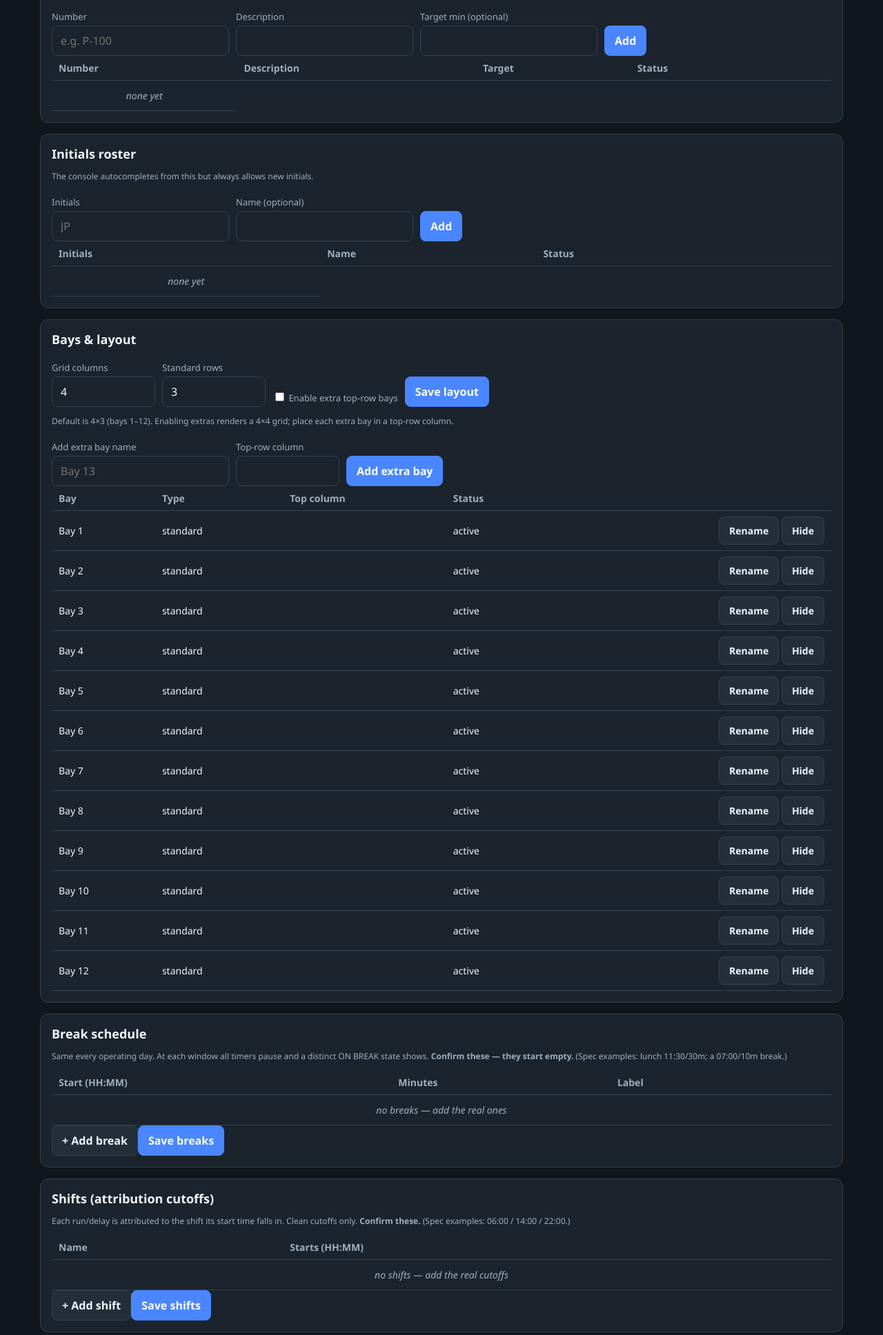
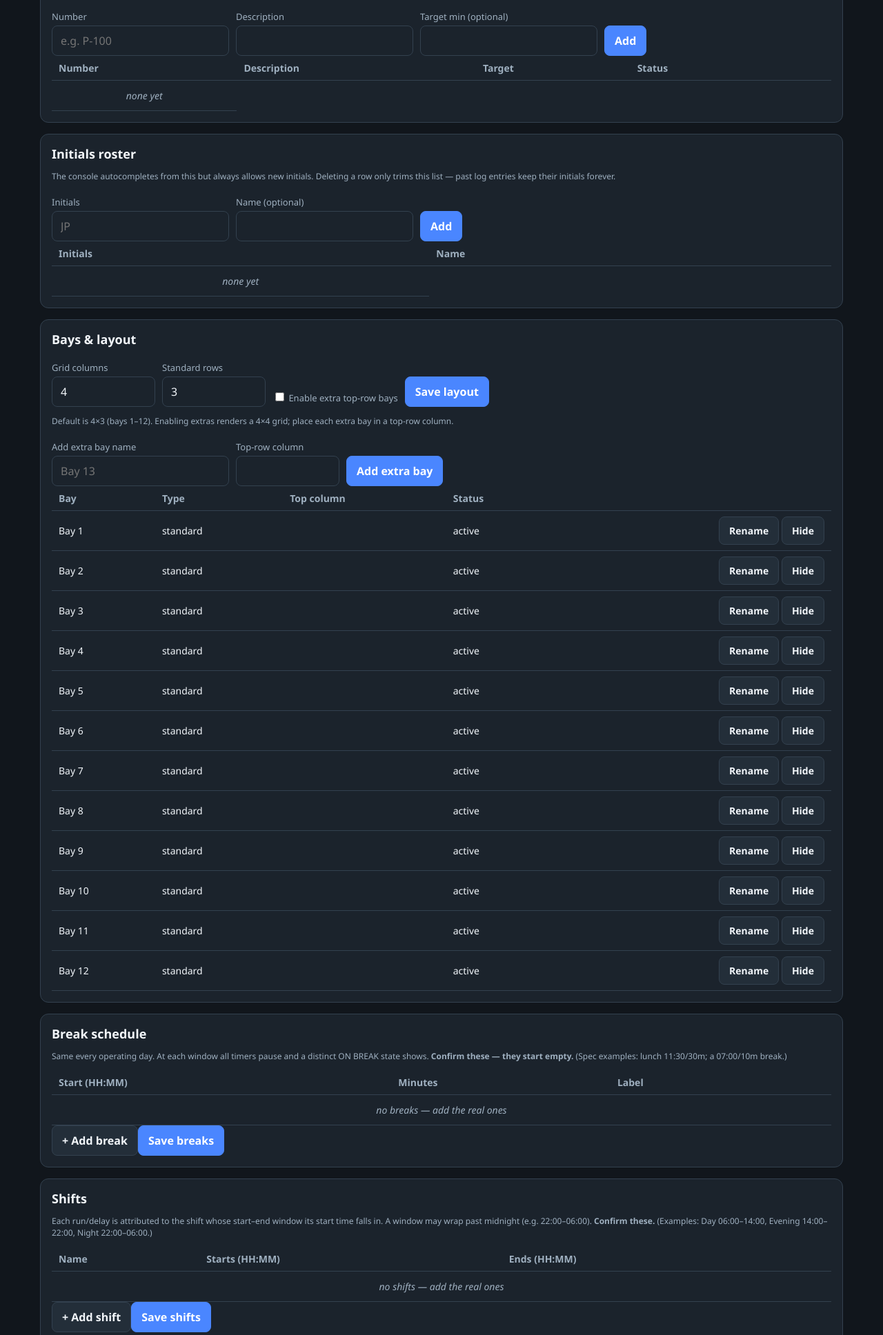
Before and after one commit to Xavier8264/bay-tracker, a Flask app: page /admin in a window 1280 px wide. Shown: the part 696-2632 px from the top of the page at 69% size. Run offline with Flask 3, Linux system fonts and the light colour scheme; data comes from the database, SQL or seed files in the repository; data that the repository does not hold is empty.

Commit message:
Remove scrap, shift start+end fields, initials hard-delete, journey test
- Scrap is no longer a loggable action: console button, API dispatch and
  actions.scrap() are gone (server now answers 400 "Unknown action").
  The SCRAP event type remains in events/state so any historical rows in
  an existing log keep replaying correctly. Demo generator no longer
  creates scraps.
- Shifts now have BOTH a start and an end field in /admin (more intuitive
  to edit later). Attribution uses [start, end) window containment, with
  midnight wrap (22:00-06:00). Shifts saved before "end" existed fall
  back to the original cutoff rule, so old data keeps working.
- Initials roster rows are now hard-DELETED instead of soft-retired (with
  a confirm prompt), so the list stays short over the years. Safe because
  events snapshot the initials text -- history never references roster
  ids. Everything else stays soft-retire (referenced by id).
- Added a regression test proving the multi-bay journey the floor
  actually runs: two halves started in parallel in two bays, mated, then
  moved through two more bays (4 total) -- visited bays, mate flag,
  union-not-sum active time, zero queue. (The engine already supported
  this; the test pins it.)

Co-Authored-By: Claude Fable 5 <noreply@anthropic.com>

```diff
--- a/app.py
+++ b/app.py
@@ -288,8 +288,6 @@ def _dispatch_action(conn, name, p):
         return actions.clear_delay(conn, int(p["bay_id"]), p.get("initials"))
     if name == "unit_complete":
         return actions.unit_complete(conn, p.get("work_order"), p.get("initials"))
-    if name == "scrap":
-        return actions.scrap(conn, p.get("work_order"), p.get("initials"))
     raise ActionError("Unknown action.")
 
 
@@ -544,9 +542,12 @@ def _register_admin_routes(app):
             conn.execute("UPDATE initials_roster SET initials = ?, name = ? WHERE id = ?;",
                          ((p.get("initials") or "").strip(),
                           (p.get("name") or "").strip() or None, p["id"]))
-        elif op in ("retire", "activate"):
-            conn.execute("UPDATE initials_roster SET active = ? WHERE id = ?;",
-                         (0 if op == "retire" else 1, p["id"]))
+        elif op == "delete":
+            # Hard delete, by design: the roster is just an autocomplete list,
+            # and events snapshot the initials TEXT, so removing a roster row
+            # can never orphan or rewrite history. (Everything else in admin is
+            # soft-retired because reasons/divisions are referenced by id.)
+            conn.execute("DELETE FROM initials_roster WHERE id = ?;", (p["id"],))
         conn.commit()
         return jsonify({"ok": True})
 
--- a/baytracker/actions.py
+++ b/baytracker/actions.py
@@ -215,9 +215,9 @@ def unit_complete(conn, work_order, initials):
     return _terminal(conn, "UNIT_COMPLETE", work_order, initials)
 
 
-def scrap(conn, work_order, initials):
-    """Terminal: the unit is scrapped."""
-    return _terminal(conn, "SCRAP", work_order, initials)
+# NOTE: scrapping was removed as a loggable action (2026-06). The SCRAP event
+# type still exists in events.py/state.py so any historical scrap rows in an
+# existing log keep replaying correctly -- but nothing can create new ones.
 
 
 # ---------------------------------------------------------------------------
--- a/baytracker/bootstrap.py
+++ b/baytracker/bootstrap.py
@@ -47,7 +47,7 @@ EMPTY_OPERATIONAL_DEFAULTS = {
     "pin_admin_hash": None,        # /admin PIN
     "break_schedule": [],          # list of {start:"HH:MM", minutes:int, label:str} -- user enters
     "operating_calendar": None,    # None => treat ALL time as counting until hours are entered
-    "shifts": [],                  # list of {name:str, start:"HH:MM"} cutoffs -- user enters
+    "shifts": [],                  # list of {name, start:"HH:MM", end:"HH:MM"} -- user enters
     "backup_network_path": None,   # where the scheduled DB backup copy goes
 }
 
--- a/static/js/admin.js
+++ b/static/js/admin.js
@@ -4,8 +4,10 @@
    Loads everything from /api/admin/data, renders editable tables, and POSTs
    changes back. Nothing is pre-filled with invented values: the shift/break/
    operating times in particular start empty and the user enters the real ones.
-   Config rows are soft-retired (active=0), never hard-deleted, so historical
-   events that reference them stay valid.
+   Config rows referenced by id (reasons, divisions, products, bays) are
+   soft-retired (active=0), never hard-deleted, so historical events stay
+   valid. Initials are the one exception: hard-deleted to keep the roster
+   short (events snapshot the initials text, so history is unaffected).
    ========================================================================== */
 (function () {
   const WEEK = [["mon","Mon"],["tue","Tue"],["wed","Wed"],["thu","Thu"],["fri","Fri"],["sat","Sat"],["sun","Sun"]];
@@ -75,13 +77,15 @@
   }
 
   // ---- Initials ----
+  // Initials are hard-DELETED (not soft-retired) on purpose: the roster is
+  // only an autocomplete list and events keep the initials text itself, so
+  // the list stays short instead of accumulating retired names for years.
   function renderInitials() {
     $("initials").innerHTML = data.initials.map(i =>
       `<tr><td>${esc(i.initials)}</td><td>${esc(i.name || "")}</td>
-        <td>${i.active ? "active" : '<span class="badge">retired</span>'}</td>
         <td style="text-align:right">
           <button class="btn" data-edit-initials='${JSON.stringify(i).replace(/'/g,"&#39;")}'>Edit</button>
-          <button class="btn" data-toggle-initials="${i.id}" data-op="${i.active ? "retire" : "activate"}">${i.active ? "Retire" : "Activate"}</button>
+          <button class="btn" data-delete-initials="${i.id}" data-ini="${esc(i.initials)}">Delete</button>
         </td></tr>`).join("") || `<tr><td class="no-data">none yet</td></tr>`;
   }
 
@@ -114,10 +118,11 @@
   // ---- Shifts ----
   function renderShifts() {
     $("shifts").innerHTML = shifts.map((s, i) =>
-      `<tr><td><input value="${esc(s.name || "")}" data-sh="${i}" data-f="name" placeholder="Shift 1"></td>
+      `<tr><td><input value="${esc(s.name || "")}" data-sh="${i}" data-f="name" placeholder="Day"></td>
         <td><input value="${esc(s.start || "")}" data-sh="${i}" data-f="start" placeholder="06:00" style="width:90px"></td>
+        <td><input value="${esc(s.end || "")}" data-sh="${i}" data-f="end" placeholder="14:00" style="width:90px"></td>
         <td><button class="btn" data-del-shift="${i}">✕</button></td></tr>`).join("")
-      || `<tr><td colspan="3" class="no-data">no shifts — add the real cutoffs</td></tr>`;
+      || `<tr><td colspan="4" class="no-data">no shifts — add the real ones</td></tr>`;
   }
 
   // ---- Operating calendar ----
@@ -215,7 +220,7 @@
     });
   }
   $("add-break").onclick = () => { syncBreaks(); breaks.push({ start: "", minutes: 10, label: "" }); renderBreaks(); };
-  $("add-shift").onclick = () => { syncShifts(); shifts.push({ name: "", start: "" }); renderShifts(); };
+  $("add-shift").onclick = () => { syncShifts(); shifts.push({ name: "", start: "", end: "" }); renderShifts(); };
   document.addEventListener("click", e => {
     const db_ = e.target.closest("[data-del-break]"); if (db_) { syncBreaks(); breaks.splice(+db_.dataset.delBreak, 1); renderBreaks(); }
     const ds = e.target.closest("[data-del-shift]"); if (ds) { syncShifts(); shifts.splice(+ds.dataset.delShift, 1); renderShifts(); }
@@ -228,7 +233,10 @@
   };
   $("save-shifts").onclick = () => {
     syncShifts();
-    for (const s of shifts) { if (!s.name || !validHHMM(s.start)) return alert(`Each shift needs a name and HH:MM start.`); }
+    for (const s of shifts) {
+      if (!s.name || !validHHMM(s.start) || !validHHMM(s.end))
+        return alert(`Each shift needs a name plus HH:MM start and end (a window may wrap midnight, e.g. 22:00-06:00).`);
+    }
     send("/api/admin/schedule", { shifts });
   };
 
@@ -293,7 +301,10 @@
     else if ((b = e.target.closest("[data-edit-product]"))) editProduct(JSON.parse(b.dataset.editProduct.replace(/&#39;/g, "'")));
     else if ((b = e.target.closest("[data-toggle-product]"))) send("/api/admin/product", { op: b.dataset.op, id: +b.dataset.toggleProduct });
     else if ((b = e.target.closest("[data-edit-initials]"))) editInitials(JSON.parse(b.dataset.editInitials.replace(/&#39;/g, "'")));
-    else if ((b = e.target.closest("[data-toggle-initials]"))) send("/api/admin/initials", { op: b.dataset.op, id: +b.dataset.toggleInitials });
+    else if ((b = e.target.closest("[data-delete-initials]"))) {
+      if (confirm(`Delete "${b.dataset.ini}" from the roster? Past log entries keep their initials either way.`))
+        send("/api/admin/initials", { op: "delete", id: +b.dataset.deleteInitials });
+    }
     else if ((b = e.target.closest("[data-rename-bay]"))) promptModal("Rename bay", "Name", b.dataset.name,
       v => send("/api/admin/bay", { op: "rename", id: +b.dataset.renameBay, name: v }));
     else if ((b = e.target.closest("[data-col-bay]"))) promptModal("Top-row column", "Column number", b.dataset.col,
--- a/static/js/console.js
+++ b/static/js/console.js
@@ -152,7 +152,6 @@
       if (t.occupies_two) buttons.push(`<button data-act="mate">⚯ Mate (join 2 bays)</button>`);
     }
     buttons.push(`<button data-act="unit_complete">★ Unit complete</button>`);
-    buttons.push(`<button class="danger" data-act="scrap">✗ Scrap</button>`);
 
     openModal(`<h2>${BT.escapeHtml(t.name)} — ${BT.escapeHtml(t.work_order)}</h2>
       <div class="sub">${BT.escapeHtml(t.product_number || "")} · ${st}${t.component_label ? " · " + BT.escapeHtml(t.component_label) : ""}</div>
@@ -175,9 +174,6 @@
     if (act === "unit_complete") return confirmModal("Unit complete",
       `Mark work order <b>${BT.escapeHtml(t.work_order)}</b> as fully complete? This ends its journey.`,
       (btn, ini) => doAction({ action: "unit_complete", work_order: t.work_order, initials: ini }, btn));
-    if (act === "scrap") return confirmModal("Scrap unit",
-      `Scrap work order <b>${BT.escapeHtml(t.work_order)}</b>? This is terminal.`,
-      (btn, ini) => doAction({ action: "scrap", work_order: t.work_order, initials: ini }, btn), true);
   }
 
   // ---- Start ----
--- a/templates/admin.html
+++ b/templates/admin.html
@@ -51,13 +51,14 @@
 
   <!-- Initials roster -->
   <div class="card"><h2>Initials roster</h2>
-    <p class="hint">The console autocompletes from this but always allows new initials.</p>
+    <p class="hint">The console autocompletes from this but always allows new initials.
+      Deleting a row only trims this list — past log entries keep their initials forever.</p>
     <div class="toolbar">
       <div class="col"><label>Initials</label><input id="ni-ini" maxlength="8" placeholder="JP"></div>
       <div class="col"><label>Name (optional)</label><input id="ni-name"></div>
       <button class="primary" id="add-initials">Add</button>
     </div>
-    <table><thead><tr><th>Initials</th><th>Name</th><th>Status</th><th></th></tr></thead>
+    <table><thead><tr><th>Initials</th><th>Name</th><th></th></tr></thead>
       <tbody id="initials"></tbody></table>
   </div>
 
@@ -88,10 +89,11 @@
     <div class="actions"><button id="add-break">+ Add break</button><button class="primary" id="save-breaks">Save breaks</button></div>
   </div>
 
-  <div class="card"><h2>Shifts (attribution cutoffs)</h2>
-    <p class="hint">Each run/delay is attributed to the shift its start time falls in. Clean cutoffs only.
-      <b>Confirm these.</b> (Spec examples: 06:00 / 14:00 / 22:00.)</p>
-    <table><thead><tr><th>Name</th><th>Starts (HH:MM)</th><th></th></tr></thead><tbody id="shifts"></tbody></table>
+  <div class="card"><h2>Shifts</h2>
+    <p class="hint">Each run/delay is attributed to the shift whose start–end window its start time falls in.
+      A window may wrap past midnight (e.g. 22:00–06:00). <b>Confirm these.</b>
+      (Examples: Day 06:00–14:00, Evening 14:00–22:00, Night 22:00–06:00.)</p>
+    <table><thead><tr><th>Name</th><th>Starts (HH:MM)</th><th>Ends (HH:MM)</th><th></th></tr></thead><tbody id="shifts"></tbody></table>
     <div class="actions"><button id="add-shift">+ Add shift</button><button class="primary" id="save-shifts">Save shifts</button></div>
   </div>
 
```
Also changed, not shown: baytracker/schedule.py (+31 -8 lines), make_demo_data.py (+3 -6 lines), tests/test_time_engine.py (+45 -0 lines), README.md.
